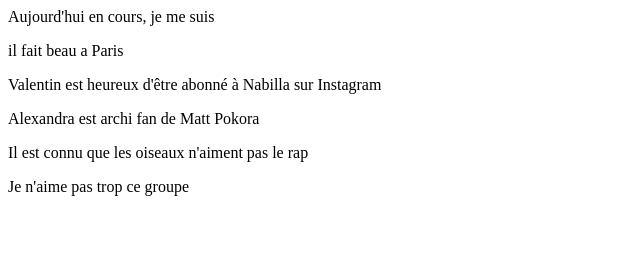
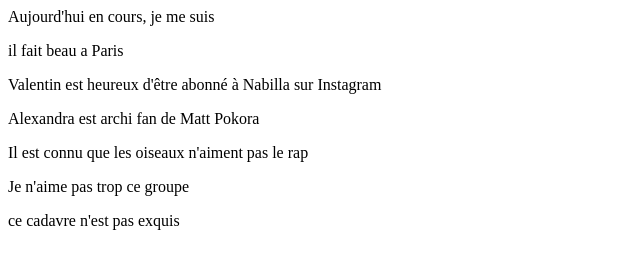
Before and after one commit to RyderBlack/cadavre_exquis, a plain HTML site: page index.html in a window 1280 px wide. Shown: the whole page, without its empty margins (0-640 px from the left). Drawn offline with Linux system fonts and the light colour scheme.

Commit message:
commit jamil2

```diff
--- a/index.html
+++ b/index.html
@@ -4,3 +4,4 @@
 <p>Alexandra est archi fan de Matt Pokora</p>
 <p>Il est connu que les oiseaux n'aiment pas le rap</p>
 <p>Je n'aime pas trop ce groupe</p>
+<p>ce cadavre n'est pas exquis</p>
```
